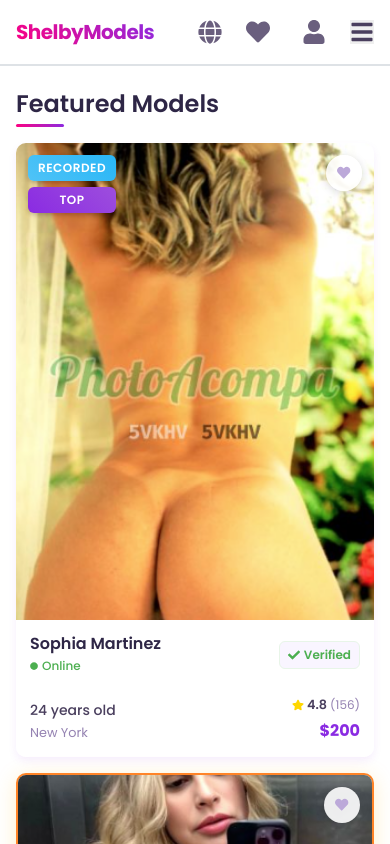
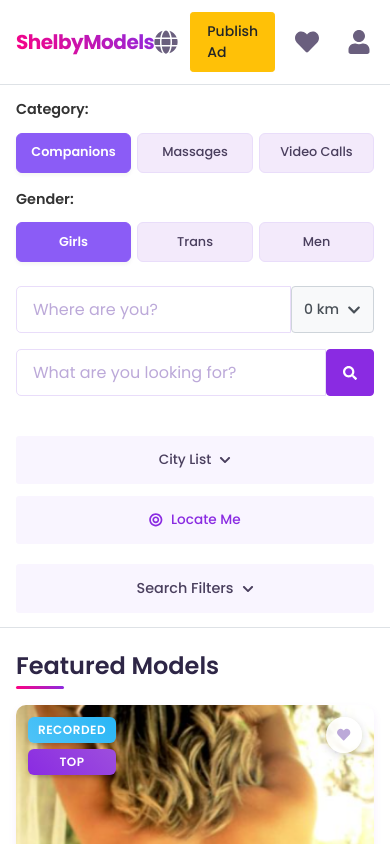
Before and after one commit to rodrigomarcell/ShelbyModels.Frontend, a React (Vite) app: page / in a window 390 px wide. Shown: the top 844 px of the page. Built offline with nearby package versions, Linux system fonts and the light colour scheme.

Commit message:
Header - Busca Avançada Formatado.

```diff
--- a/src/components/header/Filters.css
+++ b/src/components/header/Filters.css
@@ -41,22 +41,61 @@
   box-shadow: var(--shadow-sm);
 }
 
-/* Responsive */
+/* Mobile layout - Exact replica of PhotoAcompanha reference */
 @media (max-width: 768px) {
   .filter-container {
+    width: 100%;
     flex-direction: column;
     align-items: flex-start;
-    gap: 8px;
+    gap: 0.75rem;
+  }
+
+  .filter-label {
+    font-size: 0.9rem;
+    font-weight: 600;
+    color: #333;
+    margin: 0;
   }
 
   .filter-options {
+    display: grid;
+    grid-template-columns: repeat(3, 1fr);
+    gap: 0.5rem;
     width: 100%;
-    overflow-x: auto;
-    padding-bottom: 8px;
-    flex-wrap: nowrap;
   }
 
   .tag {
+    padding: 0.875rem 0.5rem;
+    text-align: center;
+    font-size: 0.85rem;
+    font-weight: 500;
     white-space: nowrap;
+    min-height: 44px;
+    display: flex;
+    align-items: center;
+    justify-content: center;
+    border-radius: 6px;
+  }
+
+  /* Ensure active state looks good */
+  .tag.active {
+    background-color: #8b5cf6;
+    border-color: #8b5cf6;
+    color: white;
+    font-weight: 600;
   }
 }
+
+/* Very small screens - maintain 3 columns but adjust sizing */
+@media (max-width: 480px) {
+  .filter-options {
+    grid-template-columns: repeat(3, 1fr);
+    gap: 0.4rem;
+  }
+
+  .tag {
+    padding: 0.75rem 0.25rem;
+    font-size: 0.8rem;
+    min-height: 40px;
+  }
+}
--- a/src/components/header/Header.css
+++ b/src/components/header/Header.css
@@ -113,9 +113,7 @@
 }
 
 .menu-toggle {
-  display: none; /* Hidden on desktop */
-  font-size: 1.5rem;
-  color: var(--color-neutral-700);
+  display: none; /* Completely hidden - no longer needed */
 }
 
 .header-bottom {
@@ -145,7 +143,7 @@
   padding-top: 0.5rem;
   border-top: 1px solid var(--border-color);
   position: relative;
-  min-height: 38px; /* To ensure it has height for absolute positioning */
+  min-height: 38px;
 }
 
 .advanced-search-group {
@@ -232,107 +230,87 @@
   font-weight: 500;
 }
 
-/* Responsive */
-@media (max-width: 992px) {
-  .header-actions {
-    gap: 1rem;
+/* Mobile Layout - Reorganizes elements based on reference image */
+@media (max-width: 768px) {
+  .header-bottom {
+    padding: 1rem 0;
   }
 
-  .btn-publish {
-    display: none;
+  .header-bottom > .container {
+    gap: 1.5rem;
   }
 
-  .menu-toggle {
-    display: block;
+  .filter-section {
+    display: flex;
+    flex-direction: column;
+    gap: 1.25rem;
+    align-items: stretch;
   }
 
-  .header-bottom {
-    display: none;
-    position: absolute;
-    top: var(--header-top-height);
-    left: 0;
-    right: 0;
-    background-color: white;
-    z-index: 99;
-    box-shadow: var(--shadow-lg);
-    padding: 1rem;
-    border-top: 1px solid var(--border-color);
+  /* Category and Gender filters stacked vertically */
+  .filter-section > div {
+    width: 100%;
   }
 
-  .header-bottom.active {
-    display: block;
+  .advanced-search-section {
+    flex-direction: column;
+    gap: 1rem;
+    border-top: 1px solid var(--border-color);
+    padding-top: 1rem;
+    position: static;
   }
 
-  .header-bottom .container {
-    flex-direction: column;
-    align-items: stretch;
-    gap: 1rem;
+  .advanced-search-group {
+    width: 100%;
+    display: grid;
+    grid-template-columns: 1fr 1fr;
+    gap: 0.75rem;
   }
 
-  .filter-section,
-  .advanced-search-section {
-    flex-direction: column;
-    align-items: flex-start;
-    gap: 1rem;
-    border-top: none;
-    padding-top: 0;
-    position: static;
+  .city-list-btn,
+  .locate-me-btn {
+    padding: 0.875rem 0.75rem;
+    background-color: var(--color-neutral-100);
+    border-radius: var(--radius-md);
+    font-size: 0.85rem;
+    text-align: center;
+    justify-content: center;
   }
 
   .advanced-filters-btn {
     position: static;
     transform: none;
+    width: 100%;
+    justify-content: center;
+    padding: 0.875rem;
+    background-color: var(--color-neutral-100);
+    border-radius: var(--radius-md);
+    margin-top: 0.25rem;
+  }
+
+  /* Mobile publish button */
+  .btn-publish {
+    display: none;
+  }
+
+  .header-actions {
+    gap: 0.75rem;
   }
 }
 
-@media (max-width: 768px) {
-  .menu-toggle {
-    display: flex;
-  }
-
+/* Very small screens */
+@media (max-width: 480px) {
   .header-bottom {
-    display: none;
-    padding: 16px;
-  }
-
-  .header-bottom.active {
-    display: block;
-  }
-
-  .header-actions .btn-publish {
-    display: none;
+    padding: 0.875rem 0;
   }
 
   .filter-section {
-    flex-direction: column;
-    gap: 8px;
+    gap: 1rem;
   }
 
-  .advanced-search-section {
-    flex-wrap: wrap;
-    gap: 8px;
-  }
-
-  .advanced-filters-btn {
-    width: 100%;
-    margin-top: 8px;
-    margin-left: 0;
-  }
-}
-
-@media (max-width: 480px) {
-  .header-bottom {
-    overflow-x: hidden;
-  }
-
-  .filter-section {
-    overflow-x: auto;
-    margin-bottom: 8px;
-    padding-bottom: 8px;
-  }
-
-  .advanced-search-section {
-    flex-direction: column;
+  .advanced-search-group {
+    grid-template-columns: 1fr;
+    gap: 0.75rem;
   }
 
   .city-list-btn,
--- a/src/components/header/Header.jsx
+++ b/src/components/header/Header.jsx
@@ -1,6 +1,6 @@
 import { useState } from 'react'
 import { Link } from 'react-router-dom'
-import { FaHeart, FaUser, FaBars, FaTimes, FaMapMarkerAlt, FaBullseye, FaChevronDown } from 'react-icons/fa'
+import { FaHeart, FaUser, FaMapMarkerAlt, FaBullseye, FaChevronDown } from 'react-icons/fa'
 import { useTranslation } from 'react-i18next'
 import { useModels } from '../../context/ModelContext'
 import Logo from '../Logo/Logo'
@@ -12,14 +12,9 @@
 
 function Header({ favoritesCount = 0 }) {
   const { t } = useTranslation()
-  const [isMenuOpen, setIsMenuOpen] = useState(false)
   const [isUserMenuOpen, setIsUserMenuOpen] = useState(false)
   const [isCityListOpen, setIsCityListOpen] = useState(false)
   const { filters, updateFilters } = useModels()
-
-  const toggleMenu = () => {
-    setIsMenuOpen(!isMenuOpen)
-  }
 
   const toggleUserMenu = () => {
     setIsUserMenuOpen(!isUserMenuOpen)
@@ -40,7 +35,7 @@
             </Link>
 
             <div className="header-actions">
-            <LanguageSwitcher />
+              <LanguageSwitcher />
               <Link to="/post-ad" className="btn btn-publish">
                 {t('header.publishAd')}
               </Link>
@@ -61,20 +56,12 @@
                 </button>
                 {/* Lógica do menu dropdown do usuário pode ser adicionada aqui */}
               </div>
-              <button
-                className="menu-toggle"
-                onClick={toggleMenu}
-                aria-expanded={isMenuOpen ? 'true' : 'false'}
-                aria-label={isMenuOpen ? 'Fechar menu' : 'Abrir menu'}
-              >
-                {isMenuOpen ? <FaTimes /> : <FaBars />}
-              </button>
             </div>
           </div>
         </div>
       </div>
 
-      <div className={`header-bottom ${isMenuOpen ? 'active' : ''}`}>
+      <div className="header-bottom">
         <div className="container">
           <div className="filter-section">
             <CategoryFilter
```
